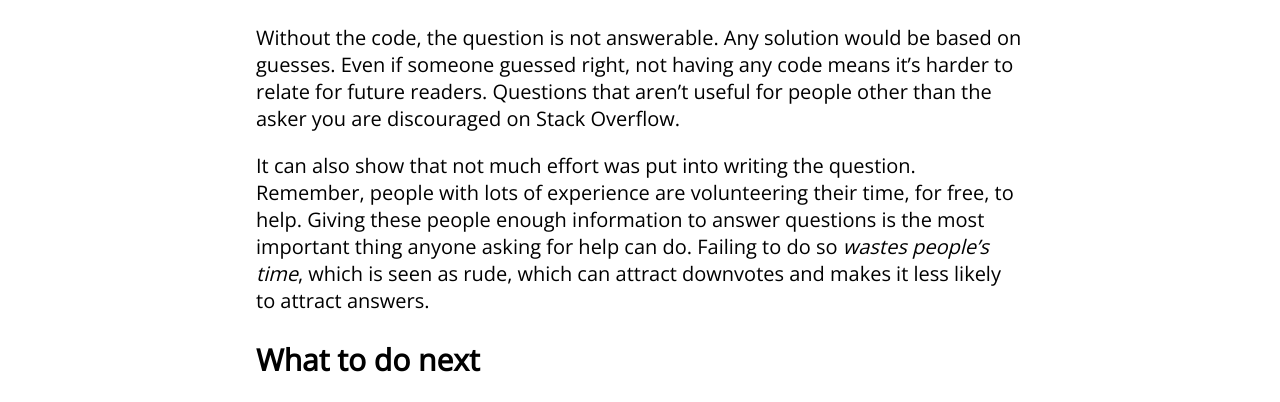
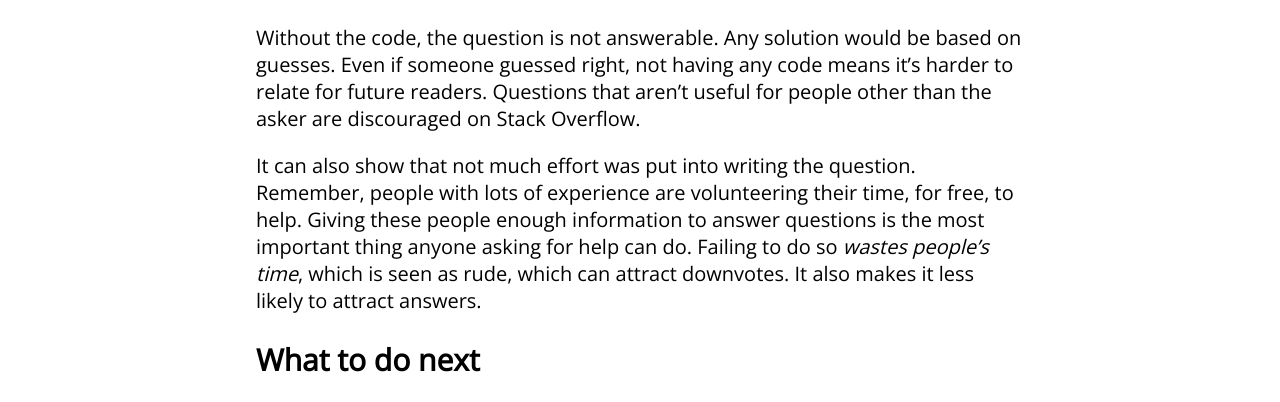
Before and after one commit to WillSullivan/idownvotedbecause, a Jekyll site: the page built from stackoverflow/nocode.md, in a window 1280 px wide. Shown: the part 605-1007 px from the top of the page. Built offline with Jekyll 4.4.1, drawn with Linux system fonts in a browser that asks for light colours; comment, search, counter and statistics services are not loaded.

Commit message:
Update nocode.md

```diff
--- a/stackoverflow/nocode.md
+++ b/stackoverflow/nocode.md
@@ -15,9 +15,9 @@ It's really hard to answer a question about a bug in code when the question *doe
 The question is about an issue in code.  Perhaps it wasn't giving the expected outcome, or was not compiling, or maybe when running it threw an exception.  Unfortunately, it is not possible to answer the question unless the relevant code is available.  People trying to help need it to examine in order to find the source of the error.
 
 ## Why this is worth a downvote {#whythisisworthadownvote}
-Without the code, the question is not answerable. Any solution would be based on guesses.  Even if someone guessed right, not having any code means it's harder to relate for future readers.  Questions that aren't useful for people other than the asker you are discouraged on Stack Overflow.
+Without the code, the question is not answerable. Any solution would be based on guesses.  Even if someone guessed right, not having any code means it's harder to relate for future readers.  Questions that aren't useful for people other than the asker are discouraged on Stack Overflow.
 
-It can also show that not much effort was put into writing the question. Remember, people with lots of experience are volunteering their time, for free, to help.  Giving these people enough information to answer questions is the most important thing anyone asking for help can do. Failing to do so *wastes people's time*, which is seen as rude, which can attract downvotes and makes it less likely to attract answers.
+It can also show that not much effort was put into writing the question. Remember, people with lots of experience are volunteering their time, for free, to help.  Giving these people enough information to answer questions is the most important thing anyone asking for help can do. Failing to do so *wastes people's time*, which is seen as rude, which can attract downvotes. It also makes it less likely to attract answers.
 
 ## What to do next {#whattodonext}
 Edit the post to add a Minimal, Complete, Verifiable Example (see [the Stack Overflow help center](https://stackoverflow.com/help/mcve) for details on how to do this).
```
